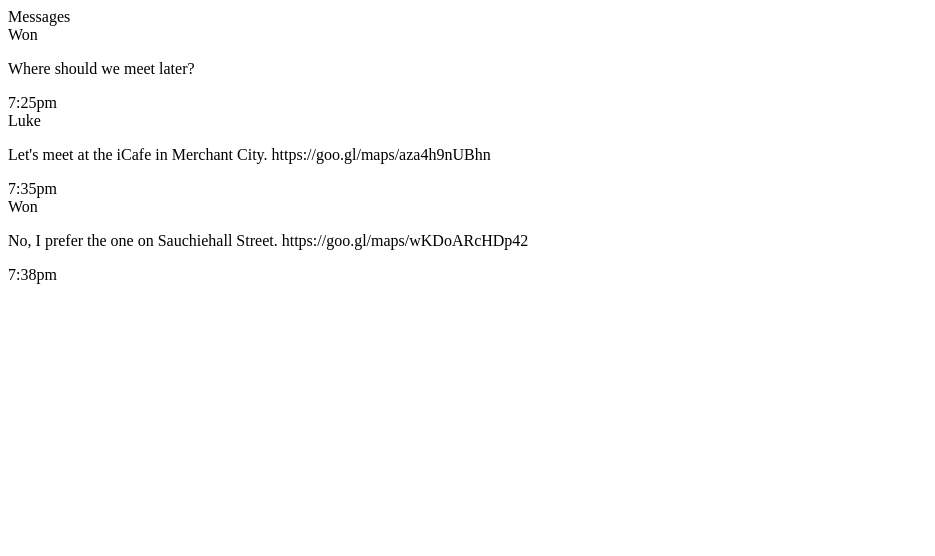
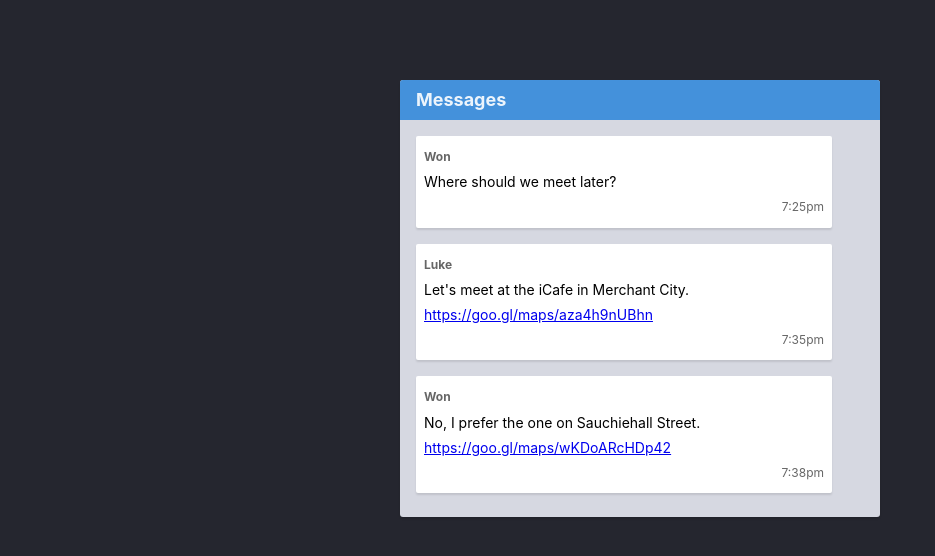
Before and after one commit to hadielhayek/HTML-CSS-GIT, a website: page part-1/4-links-scripts/index.html in a window 1280 px wide. Shown: the whole page, without its empty margins (0-935 px from the left). Drawn offline with Linux system fonts and the light colour scheme.

Commit message:
adding links

```diff
--- a/part-1/4-links-scripts/index.html
+++ b/part-1/4-links-scripts/index.html
@@ -4,6 +4,7 @@
     <meta charset="utf-8" />
     <title>4. Adding Links and Scripts - HTML, CSS and Git Exercises</title>
     <meta name="viewport" content="width=device-width, initial-scale=1" />
+    <link href="css/missing-styles.css" rel="stylesheet">
   </head>
 
   <body>
@@ -33,5 +34,6 @@
         </div>
       </div>
     </div>
+    <script src="js/convertUrls.js"></script>
   </body>
 </html>
```
